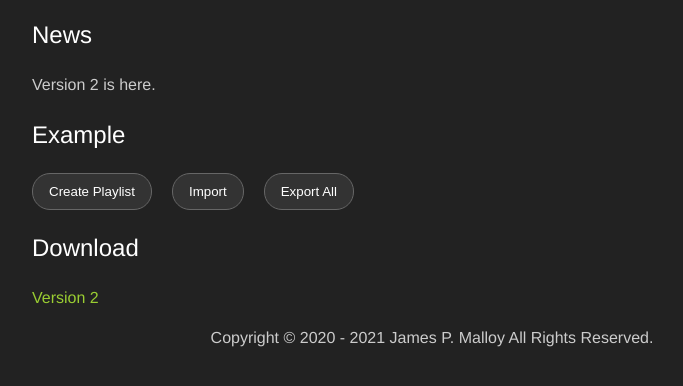
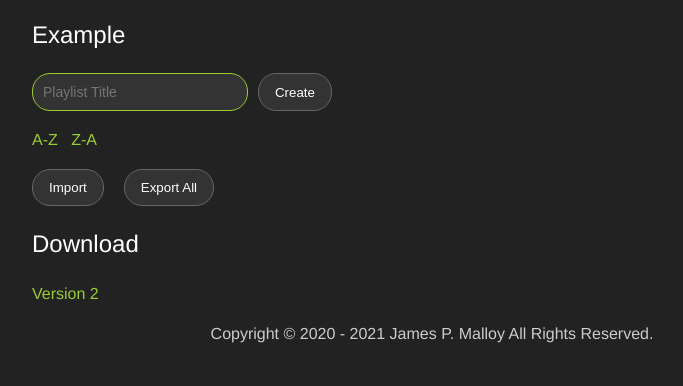
Before and after one commit to zavistmedia/playlist, a plain HTML site: page index.html in a window 1280 px wide. Shown: the part 60-446 px from the top of the page, without its empty margins (208-891 px from the left). Drawn offline with Linux system fonts and the light colour scheme.

Commit message:
Add files via upload

```diff
--- a/index.html
+++ b/index.html
@@ -18,17 +18,20 @@
 	<h1>JPM Playlist</h1>
 </header>
 <section>
-	<h2>News</h2><p>Version 2 is here.</p>
 	<h2>Example</h2>
-
 	<!-- Start of playlists code -->
-	<div id="buttonlist">
-		<button onclick="jpmplayer.createPlaylist()">Create Playlist</button> <button onclick="jpmplayer.outputHTML('main')" id="importbutton2">Import</button> <button onclick="jpmplayer.exportAll()">Export All</button>
+	<div id="createplaylist">
+		<form method="post" action="" onsubmit="return false;">
+			<div class="createform"><input type="text" placeholder="Playlist Title" id="playlisttitle" style="max-width:220px;display:inline-block;margin-right:10px" /> <button onclick="jpmplayer.createPlaylist()" style="display:inline-block">Create</button></div>
+		</form>
 	</div>
+	<div style="margin-top:20px"><a href="javascript:jpmplayer.sortPlaylists('a-z')">A-Z</a> &nbsp; <a href="javascript:jpmplayer.sortPlaylists('z-a')">Z-A</a></div>
+	<div id="yourlists"></div>
 	<div id="mainimport"></div>
-	<div id="yourlists"></div>
+	<div id="buttonlist" style="margin-top:20px">
+		<button onclick="jpmplayer.outputHTML('main')" id="importbutton2">Import</button> <button onclick="jpmplayer.exportAll()">Export All</button>
+	</div>
 	<!-- End of playlists code -->
-
 	<h2>Download</h2>
 	<p><a href="jpmplaylist2.zip" download="jpmplaylist2.zip">Version 2</a></p>
 	<p style="text-align:center;">Copyright &copy; 2020 - 2021 James P. Malloy All Rights Reserved.</p>
@@ -38,9 +41,9 @@
 	window.onload = function() {
 		// overlay/popup settings
 		var jpmx2 = new jpmpopup({
-			'container':'player1',
-			'onclose' : function () {console.log(this);},
-			'style' :'width:100%;z-index:5;background-color:rgba(0, 0, 0, 0.9)',
+			'container' : 'player1',
+			'onclose': function () {console.log(this);},
+			'style' : 'width:100%;z-index:5;background-color:rgba(0, 0, 0, 0.9)',
 			'item': {'id':'1','type':'html','file':''}
 		});
 		// exe playlist app
```
